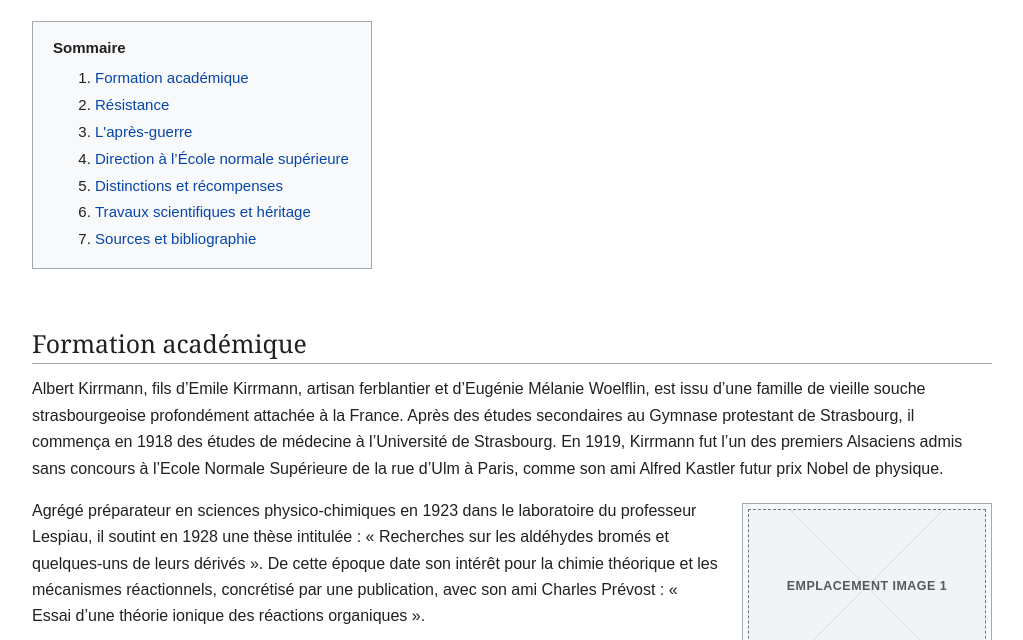
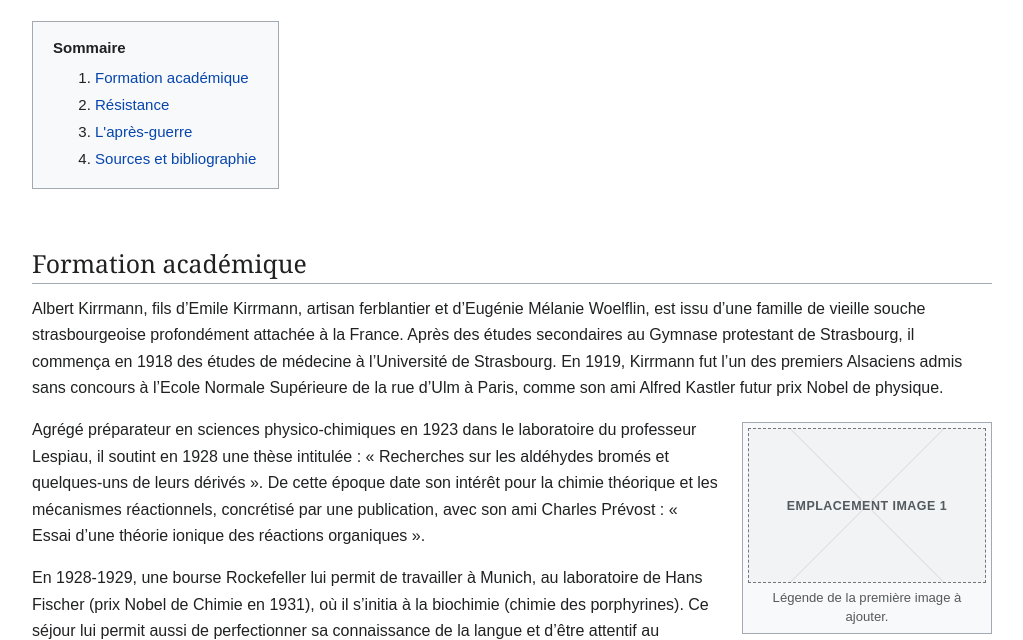
Before and after one commit to Dr-VLZ/Albert_Kirrmann, a plain HTML site: page index.html in a window 1280 px wide. Shown: the part 160-800 px from the top of the page, without its empty margins (128-1151 px from the left). Drawn offline with Linux system fonts and the light colour scheme.

Commit message:
Update index.html

```diff
--- a/index.html
+++ b/index.html
@@ -172,21 +172,6 @@
   </a>
  </li>
  <li>
-  <a href="#direction-l-cole-normale-sup-rieure">
-   Direction à l’École normale supérieure
-  </a>
- </li>
- <li>
-  <a href="#distinctions-et-r-compenses">
-   Distinctions et récompenses
-  </a>
- </li>
- <li>
-  <a href="#travaux-scientifiques-et-h-ritage">
-   Travaux scientifiques et héritage
-  </a>
- </li>
- <li>
   <a href="#sources-et-bibliographie">
    Sources et bibliographie
   </a>
@@ -274,11 +259,6 @@
   <p>
    Son élection comme doyen de la Faculté des Sciences (1947-1950) ne diminua en rien son intense activité scientifique. Guy Ourison lui succéda à son poste de chimie organique lorsqu’il quitta Strasbourg pour accéder à de nouvelles fonctions.
   </p>
- </section>
- <section id="direction-l-cole-normale-sup-rieure">
-  <h2>
-   Direction à l’École normale supérieure
-  </h2>
   <p>
    En 1955 il fut nommé directeur du Laboratoire de Chimie et directeur-adjoint de l’Ecole Normale Supérieure, tâche qu’il accepta tout en la jugeant « dure et exaltante ».
   </p>
@@ -288,11 +268,6 @@
   <p>
    En 1970 il prit sa retraite, mais continua jusque’à son décès à s’occuper des jeunes chercheurs de son laboratoire.
   </p>
- </section>
- <section id="distinctions-et-r-compenses">
-  <h2>
-   Distinctions et récompenses
-  </h2>
   <p>
    Officier de l’Instruction publique (1946), chevalier puis officier (1958) de la Légion d’honneur, il fut également commandeur dans l’Ordre des Palmes Académiques en 1957.
   </p>
@@ -308,11 +283,6 @@
   <p>
    Prix international des Trois physiciens (1970), honneur unique pour un chimiste.
   </p>
- </section>
- <section id="travaux-scientifiques-et-h-ritage">
-  <h2>
-   Travaux scientifiques et héritage
-  </h2>
   <p>
    Son apport scientifique est considérable avec plus d’une centaine de publications, réunies en un volume de 900 pages. Ses travaux accompagnent une évolution majeure de la chimie organique qui passe progressivement d’une approche essentiellement descriptive et synthétique, à une meilleure compréhension des mécanismes réactionnels.
   </p>
```
